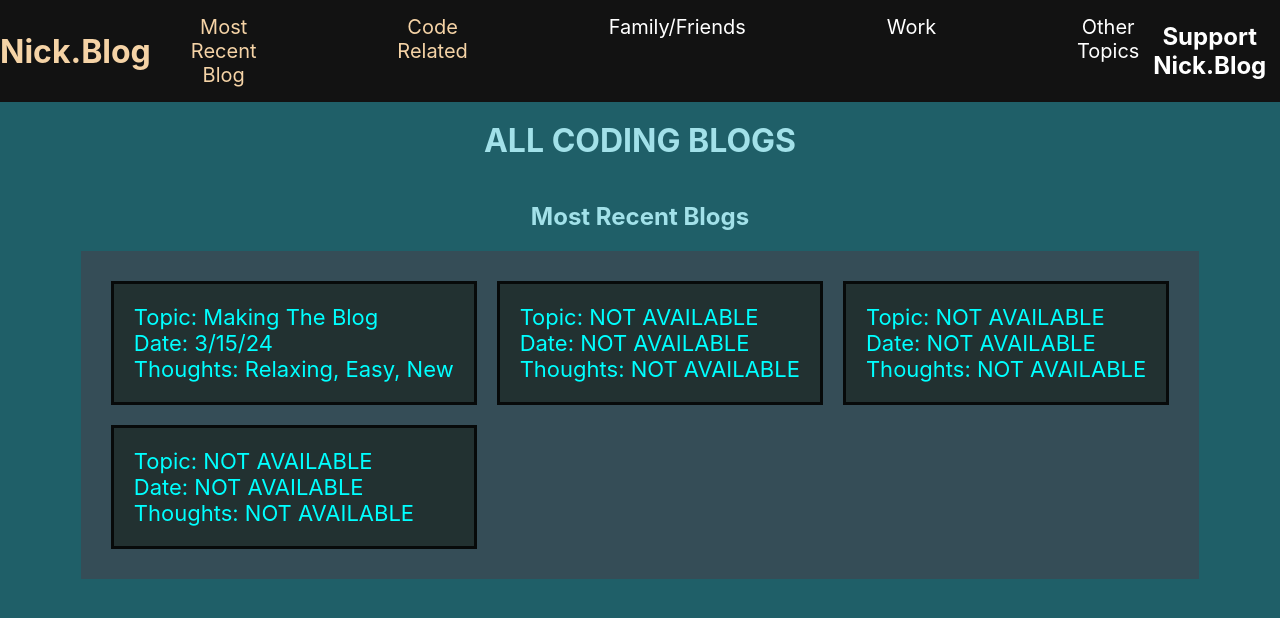
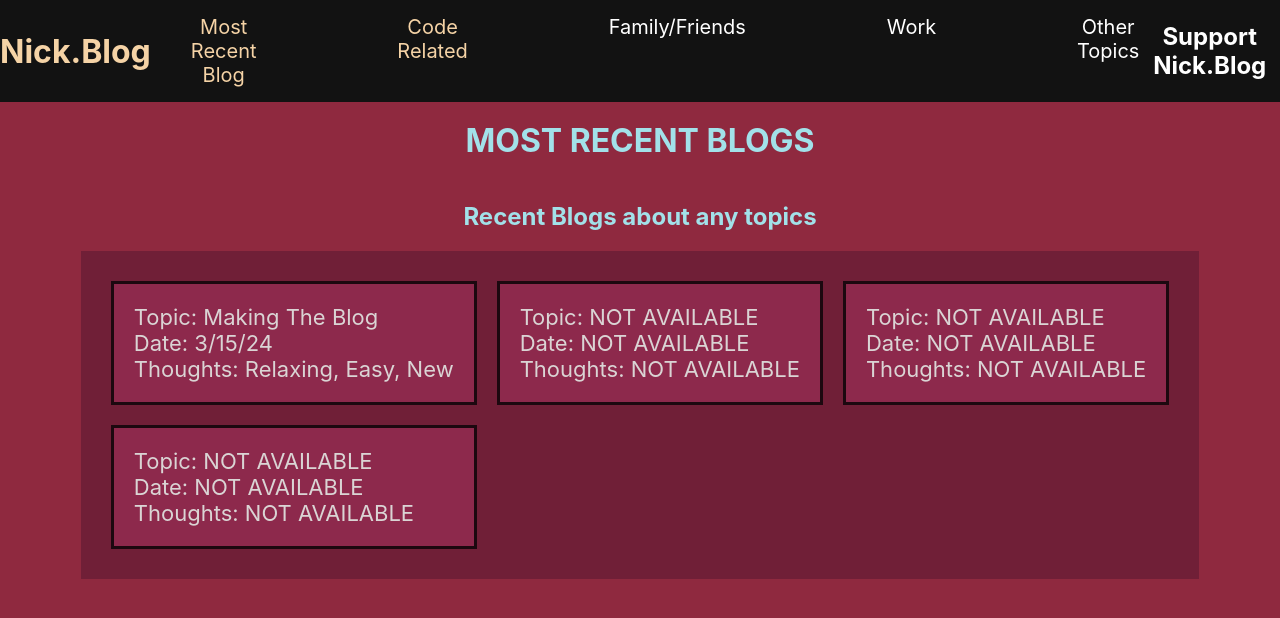
Before and after one commit to CoderNamedNick/Blog, a React (Create React App) app: page /RecentBlogs in a window 1280 px wide. Shown: the top 618 px of the page. Built offline with nearby package versions, Linux system fonts and the light colour scheme.

Commit message:
made all recent blogs tab

```diff
--- a/src/AllRecentBlogs.js
+++ b/src/AllRecentBlogs.js
@@ -3,19 +3,19 @@ import { Link } from "react-router-dom";
 
 const ALLRecentBlogs = () => {
   return(
-    <div className="All-coding-Main-div">
+    <div className="All-Recent-Main-div">
       <br></br>
       <br></br>
       <br></br>
       <br></br>
       <br></br>
-      <h1>ALL CODING BLOGS</h1>
+      <h1>MOST RECENT BLOGS</h1>
       <h2>
-        Most Recent Blogs
+        Recent Blogs about any topics
       </h2>
-      <div className="Coding-Blogs-Grid-Container">
+      <div className="Recent-blogs-Grid-Container">
         <Link to="/AllCoding/CB1">
-        <div className="Coding-Grid-Items">
+        <div className="Recent-Grid-Items">
           Topic: Making The Blog
           <br></br>
           Date:  3/15/24
@@ -23,21 +23,21 @@ const ALLRecentBlogs = () => {
           Thoughts: Relaxing, Easy, New
         </div>
         </Link>
-        <div className="Coding-Grid-Items">
+        <div className="Recent-Grid-Items">
           Topic: NOT AVAILABLE
           <br></br>
           Date: NOT AVAILABLE
           <br></br>
           Thoughts: NOT AVAILABLE
         </div>
-        <div className="Coding-Grid-Items">
+        <div className="Recent-Grid-Items">
           Topic: NOT AVAILABLE
           <br></br>
           Date: NOT AVAILABLE
           <br></br>
           Thoughts: NOT AVAILABLE
         </div>
-        <div className="Coding-Grid-Items">
+        <div className="Recent-Grid-Items">
           Topic: NOT AVAILABLE
           <br></br>
           Date: NOT AVAILABLE
--- a/src/index.css
+++ b/src/index.css
@@ -174,3 +174,28 @@ a:hover{
   left: 0;
   z-index: 1;
 }
+.Recent-blogs-Grid-Container{
+  display: grid;
+  grid-template-columns: auto auto auto;
+  background-color: #701f37;
+  padding: 30px;
+  gap: 20px;
+}
+.Recent-Grid-Items{
+  background-color: rgba(194, 59, 115, 0.356);
+  border: 3px solid rgba(0, 0, 0, 0.8);
+  padding: 20px;
+  font-size: 22px;
+  text-align: left;
+  white-space: normal;
+  color: rgb(218, 212, 212);
+}
+.All-Recent-Main-div{
+  display: flex;
+  flex-direction: column;
+  align-items: center;
+  width: 100%;
+  height: 100vh;
+  color: rgb(162, 225, 233);
+  background-color: #8f293f;
+}
```
